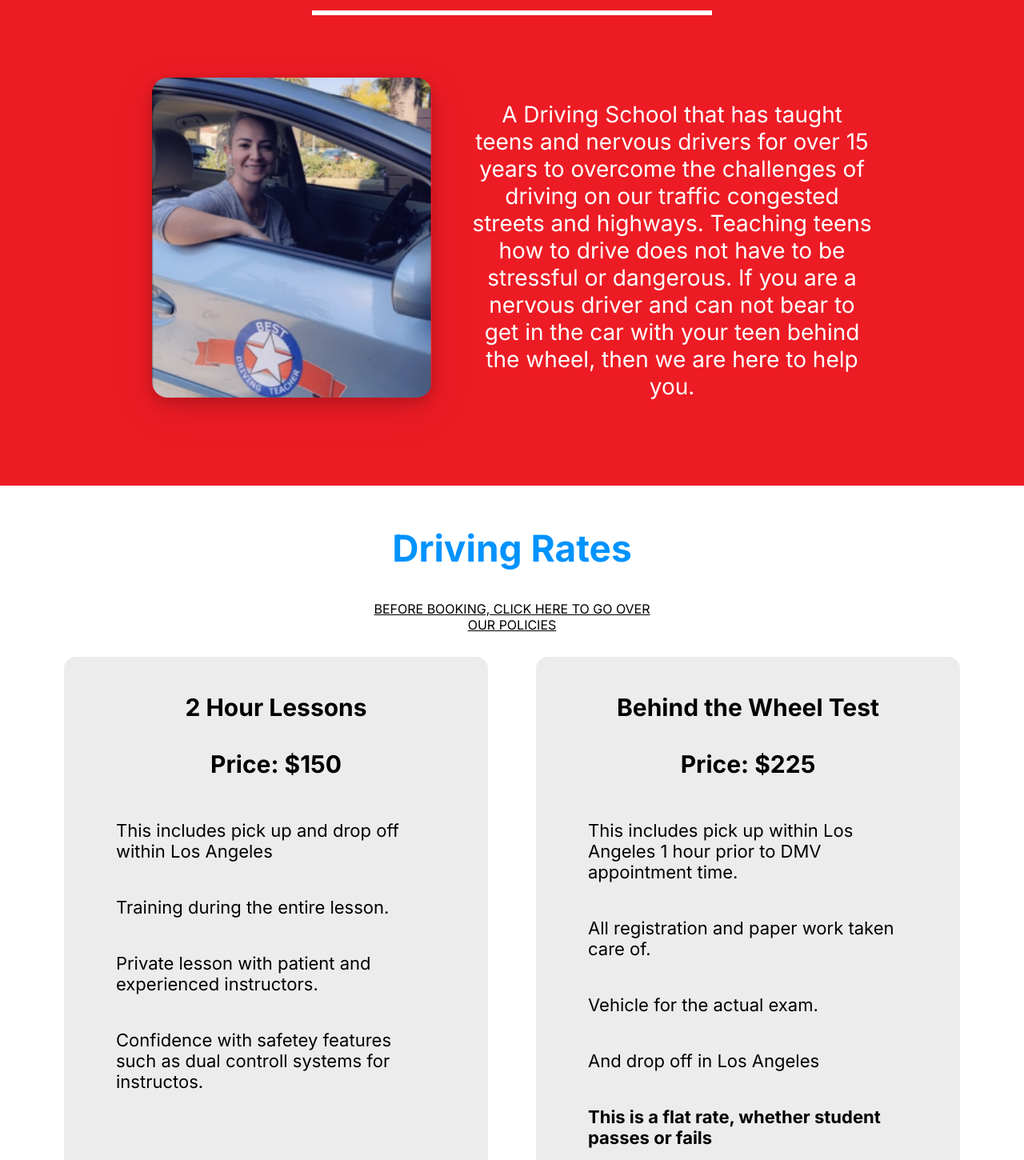
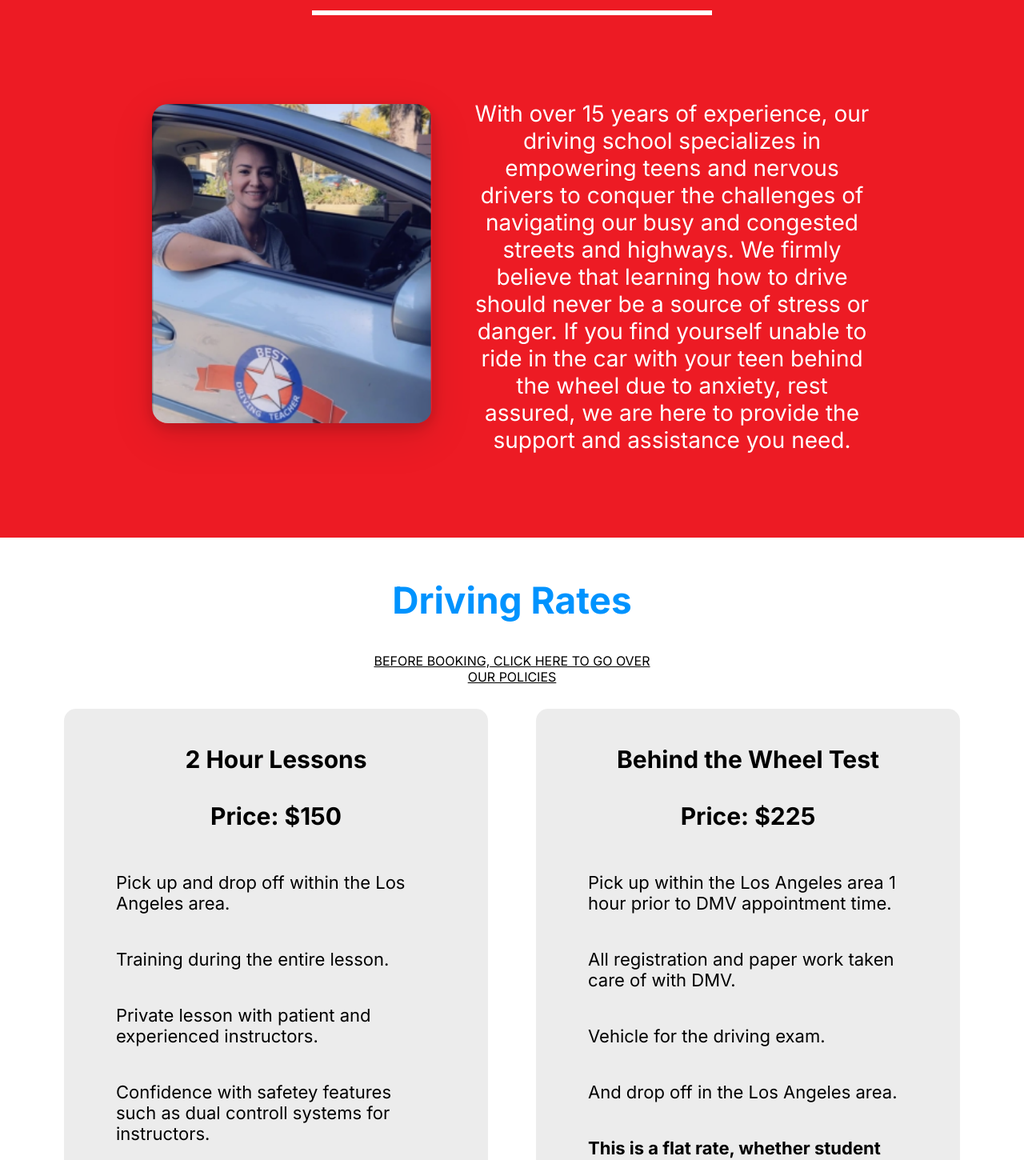
Before and after one commit to mannysanz715/BestDrivingTeacherFront, a React (Vite) app: page / in a window 1280 px wide. Shown: the part 974-2424 px from the top of the page at 80% size. Built offline with nearby package versions, Linux system fonts and the light colour scheme.

Commit message:
Fix Grammer and Typos

```diff
--- a/src/components/Policies/Policies.jsx
+++ b/src/components/Policies/Policies.jsx
@@ -13,7 +13,7 @@ const Policies = () => {
         <li data-aos='fade-up' className='policy-item'>All Lessons Must Be Pre-Paid In Order To Keep Your Scheduled Appointment</li>
         <li data-aos='fade-up' className='policy-item'>All Paid Lessons Must Be Completed Within 3 Months From The Date Of Purchase</li>
         <li data-aos='fade-up' className='policy-item'>Cancellations Within 24 Hours Of The Class Will Be Subject To A $30 Fee</li>
-        <li data-aos='fade-up' className='policy-item'>All Duplicates Are Subject To A $25.00 Fee</li>
+        <li data-aos='fade-up' className='policy-item'>All Document Duplicates Are Subject To A $25.00 Fee</li>
         <li data-aos='fade-up' className='policy-item'>All Driving Appointments Are 2 Hours</li>
       </ul>
     </div>
--- a/src/components/Pricing/Pricing.jsx
+++ b/src/components/Pricing/Pricing.jsx
@@ -19,18 +19,18 @@ useEffect(()=>{
         <div data-aos='fade-up' className="reg-class-pricing card">
           <h3 className='rate-title'>2 Hour Lessons</h3>
           <p className='rate-price'>Price: $150</p>
-          <p className='rate-description'>This includes pick up and drop off within Los Angeles</p>
+          <p className='rate-description'>Pick up and drop off within the Los Angeles area.</p>
           <p className='rate-description'>Training during the entire lesson.</p>
           <p className='rate-description'>Private lesson with patient and experienced instructors.</p>
-          <p className='rate-description'>Confidence with safetey features such as dual controll systems for instructos.</p>
+          <p className='rate-description'>Confidence with safetey features such as dual controll systems for instructors.</p>
         </div>
         <div data-aos='fade-up' className="drive-test-pricing card end">
           <h3 className='rate-title'>Behind the Wheel Test</h3>
           <p className='rate-price'>Price: $225</p>
-          <p className='rate-description'>This includes pick up within Los Angeles 1 hour prior to DMV appointment time.</p>
-          <p className='rate-description'>All registration and paper work taken care of.</p>
-          <p className='rate-description'>Vehicle for the actual exam.</p>
-          <p className='rate-description'>And drop off in Los Angeles</p>
+          <p className='rate-description'>Pick up within the Los Angeles area 1 hour prior to DMV appointment time.</p>
+          <p className='rate-description'>All registration and paper work taken care of with DMV.</p>
+          <p className='rate-description'>Vehicle for the driving exam.</p>
+          <p className='rate-description'>And drop off in the Los Angeles area.</p>
           <p className='rate-description'><strong>This is a flat rate, whether student passes or fails</strong></p>
         </div>
         </div>
--- a/src/components/SubBanner/SubBanner.jsx
+++ b/src/components/SubBanner/SubBanner.jsx
@@ -8,10 +8,10 @@ function SubBanner(){
   },[])
   return (
     <div className='sub-banner-container'>
-      <h2 className='sub-banner-title'>About<br/> Graces Driving School</h2>
+      <h2 className='sub-banner-title'>About<br/> Grace`s Driving School</h2>
         <hr className='line'/>
       <div id='about-us' className='sub-banner-info'>
-        <p className='sub-banner-text'>A Driving School that has taught teens and nervous drivers for over 15 years to overcome the challenges of driving on our traffic congested streets and highways. Teaching teens how to drive does not have to be stressful or dangerous. If you are a nervous driver and can not bear to get in the car with your teen behind the wheel, then we are here to help you.</p>
+        <p className='sub-banner-text'>With over 15 years of experience, our driving school specializes in empowering teens and nervous drivers to conquer the challenges of navigating our busy and congested streets and highways. We firmly believe that learning how to drive should never be a source of stress or danger. If you find yourself unable to ride in the car with your teen behind the wheel due to anxiety, rest assured, we are here to provide the support and assistance you need.</p>
         <img data-aos='fade-right' src="/assets/grace.png" className='grace-img'  />
       </div>
     </div>
```
